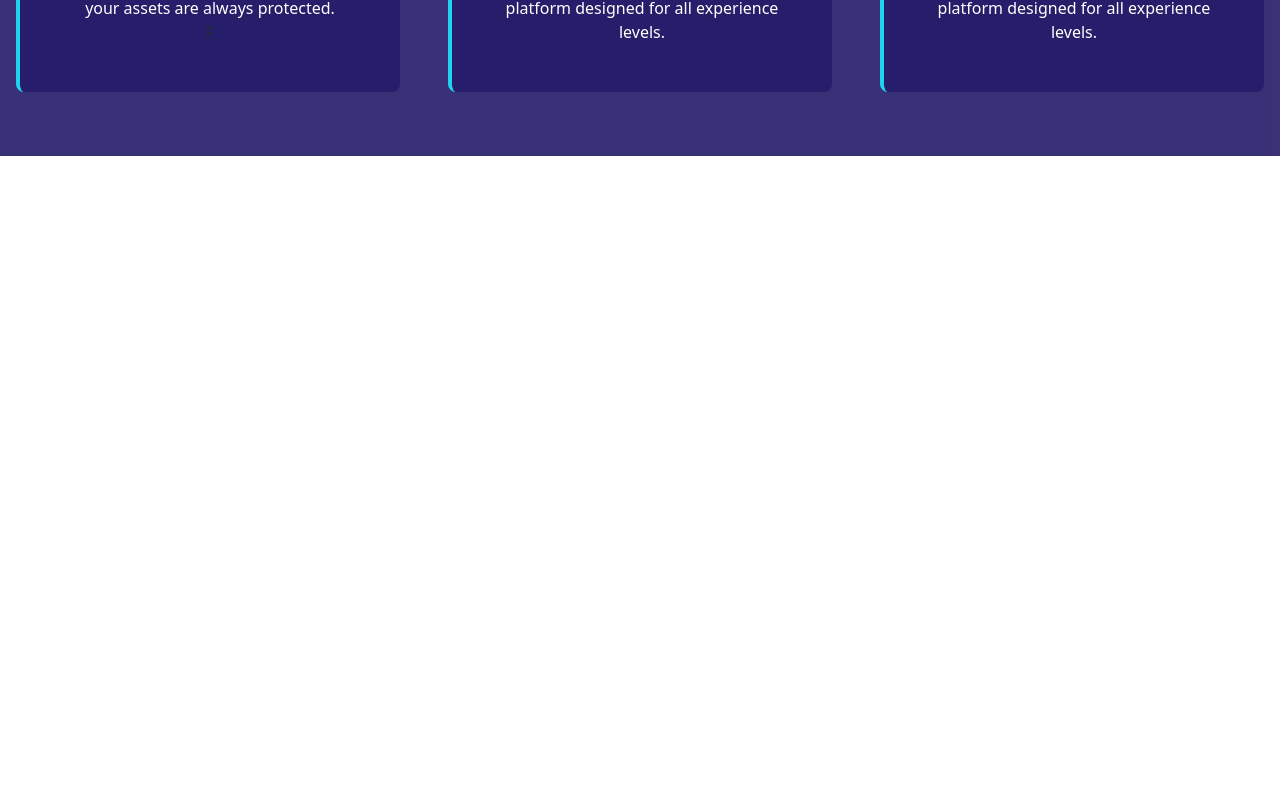
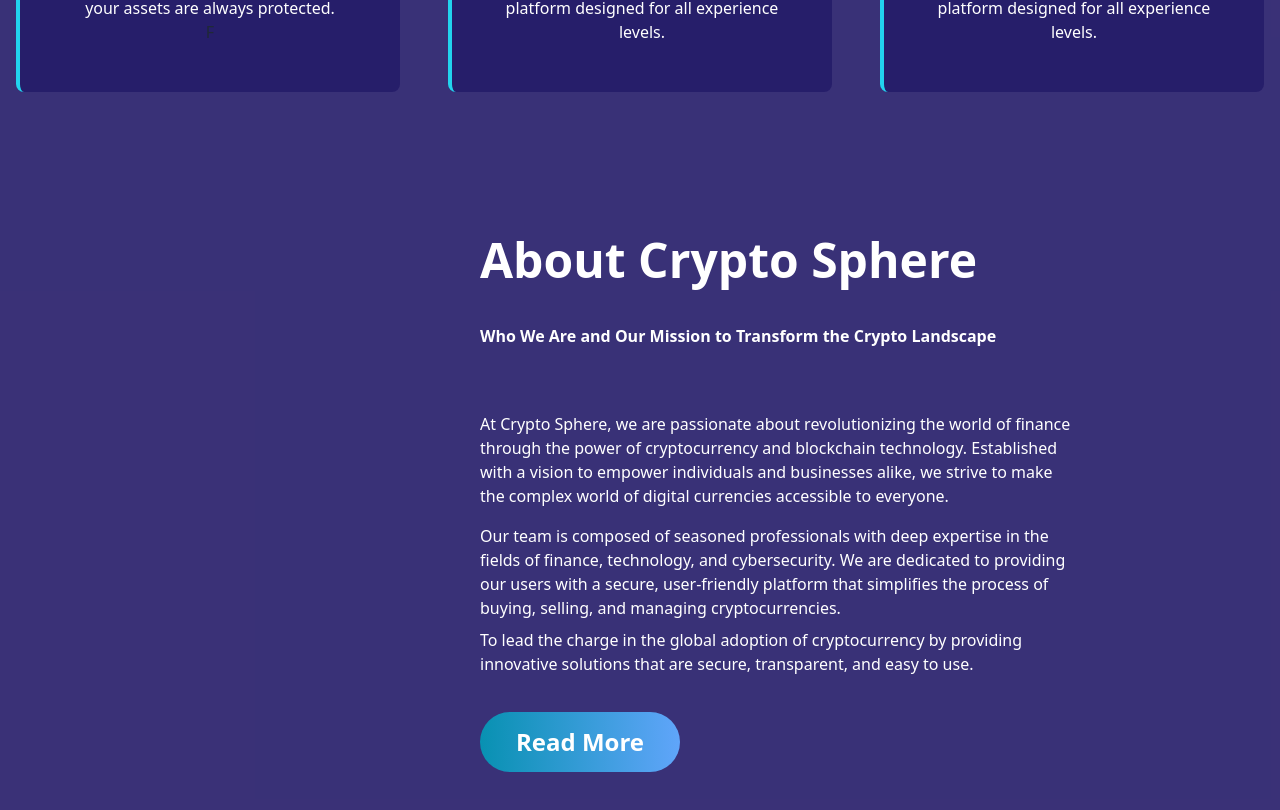
Before and after one commit to amithasanamithasan/Crypto-Sphere-project, a React (Vite) app: page / in a window 1280 px wide. Shown: the part 1234-2044 px from the top of the page. Before the commit the page ends 1390 px from the top, so only its background shows below. Built offline with nearby package versions, Linux system fonts and the light colour scheme.

Commit message:
about pages make responsive desing all devicess

```diff
--- /dev/null
+++ b/src/Component/Pages/About/About.jsx
@@ -0,0 +1,53 @@
+const About = () => {
+    return (
+      <div className="flex flex-col lg:flex-row justify-center lg:justify-end items-center overflow-auto bg-[#251c69e7] py-10 lg:py-20 px-5 md:px-10 lg:px-40">
+        <div className="max-w-full lg:max-w-[600px] mb-4 lg:mb-0 lg:mr-10">
+          <h1 className="text-3xl font-bold md:text-5xl text-white text-center lg:text-left">
+            About Crypto Sphere
+          </h1>
+          <div className="py-5 md:py-10 text-center lg:text-left">
+            <p className="text-white text-sm md:text-base font-semibold">
+              Who We Are and Our Mission to Transform the Crypto Landscape
+            </p>
+          </div>
+
+          <div className="py-70 lg:py-4 text-center lg:text-left font-extralight">
+            <p className="text-white text-sm md:text-base py-2">
+              At Crypto Sphere, we are passionate about revolutionizing the world
+              of finance through the power of cryptocurrency and blockchain
+              technology. Established with a vision to empower individuals and
+              businesses alike, we strive to make the complex world of digital
+              currencies accessible to everyone.
+
+            </p>
+            <p className="text-white text-sm md:text-base py-2">
+              Our team is composed of seasoned professionals with deep expertise
+              in the fields of finance, technology, and cybersecurity. We are
+              dedicated to providing our users with a secure, user-friendly
+              platform that simplifies the process of buying, selling, and
+              managing cryptocurrencies.
+
+            </p>
+
+            <p className="text-white text-sm md:text-base">
+              To lead the charge in the global adoption of cryptocurrency by
+              providing innovative solutions that are secure, transparent, and
+              easy to use.
+            </p>
+          </div>
+
+
+
+          <div className="py-5 flex justify-center lg:justify-start">
+            <button
+              className="w-full md:w-[200px] lg:w-[200px] h-[50px] md:h-[60px] bg-gradient-to-r from-cyan-600 to-blue-400 text-white px-6 py-3 rounded-full font-semibold text-lg md:text-2xl"
+            >
+              Read More
+            </button>
+          </div>
+        </div>
+      </div>
+    );
+  };
+
+  export default About;
--- a/src/Component/Pages/Navbar/Navbar.jsx
+++ b/src/Component/Pages/Navbar/Navbar.jsx
@@ -65,8 +65,8 @@ className="text-white focus:outline-none">
           <li><a href="#" className="text-white hover:text-cyan-500">Contact</a></li>
         </ul>
         <div className="mt-4">
-          <a href="#" className="bg-cyan-500 text-black px-4 py-2
-          rounded-lg hover:bg-cyan-600">Sign Up</a>
+          <button href="#" className="bg-cyan-500 text-black px-4 py-2
+          rounded-lg hover:bg-cyan-600">Sign Up</button>
         </div>
       </div>
     </div>
--- a/src/Home/Home.jsx
+++ b/src/Home/Home.jsx
@@ -2,6 +2,7 @@ import Navbar from "../Component/Pages/Navbar/Navbar";
 
 import Banner from "../Component/Pages/Banner/Banner"
 import KeyFeatures from "../Component/Pages/KeyFetures/KeyFeatures" ;
+import About from "../Component/Pages/About/About";
 const Home = () => {
     return (
         <div>
@@ -12,6 +13,7 @@ const Home = () => {
             <div>
             <KeyFeatures></KeyFeatures>
             </div>
+            <About></About>
         </div>
     );
 };
```
